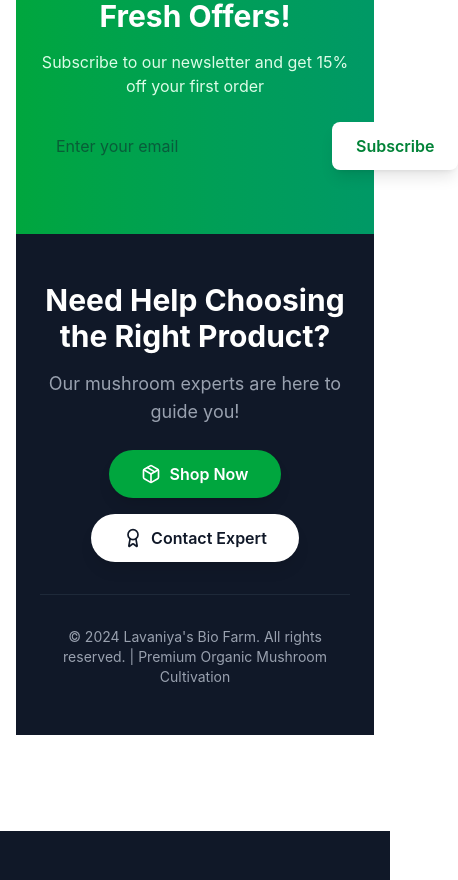
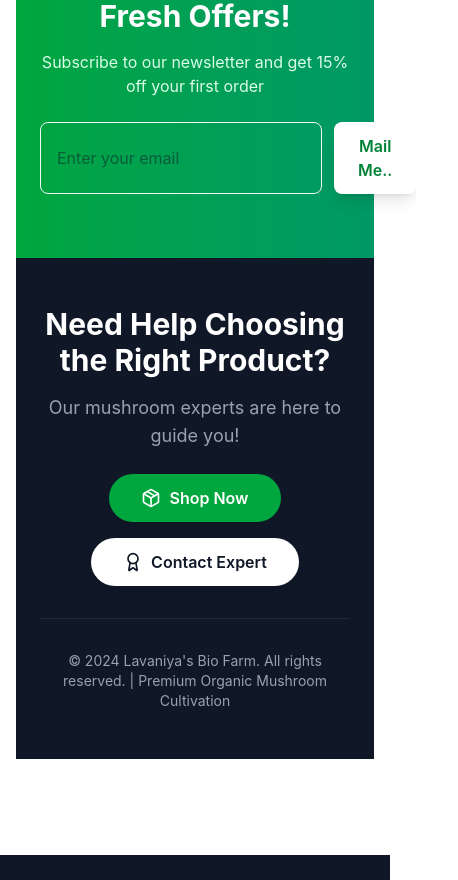
Before and after one commit to sudhirmahur/Lavaniya-s-Bio-Farm, a React (Vite) app: page /products in a window 390 px wide. Shown: the part 5381-6261 px from the top of the page, 458 px wide, since content can reach past the window. Built offline with nearby package versions, Linux system fonts and the light colour scheme.

Commit message:
refactor: update components to use Link for navigation and enhance button styles

```diff
--- a/src/components/CTA.jsx
+++ b/src/components/CTA.jsx
@@ -29,7 +29,7 @@ const CTA = ({
           <div className="flex flex-wrap gap-4 justify-center">
             <button
               onClick={() => navigate('/contact')}
-              className="bg-white text-primary px-8 py-4 rounded-full font-semibold hover:bg-gray-100 transition flex items-center gap-2 shadow-lg hover:shadow-xl"
+              className="bg-white text-primary px-8 py-4 rounded-full font-semibold hover:bg-gray-100 ho transition flex items-center gap-2 shadow-lg hover:shadow-x l"
             >
               <Phone className="w-5 h-5" />
               {primaryButtonText}
@@ -38,7 +38,7 @@ const CTA = ({
             {showSecondaryButton && (
               <button
                 onClick={() => navigate('/products')}
-                className="border-2 border-white text-white px-8 py-4 rounded-full font-semibold hover:bg-white hover:text-primary transition flex items-center gap-2"
+                className="border-2 border-white text-white px-8 py-4 rounded-full font-semibold hover:text-gray-700 hover:bg-white hover:text-primary transition flex items-center gap-2"
               >
                 {secondaryButtonText}
                 <ArrowRight className="w-5 h-5" />
--- a/src/components/Header.jsx
+++ b/src/components/Header.jsx
@@ -108,7 +108,7 @@ export default function Header() {
                 <Phone className="w-4 h-4" />
                 <span>Call Us</span>
               </a>
-              <button className="relative px-4 lg:px-6 py-2 lg:py-3 text-sm lg:text-base font-semibold text-white rounded-lg lg:rounded-xl overflow-hidden group shadow-lg shadow-green-600/30 hover:shadow-xl hover:shadow-green-600/40 transition-all duration-300">
+              <a href="https://wa.me/1234567890" className="relative px-4 lg:px-6 py-2 lg:py-3 text-sm lg:text-base font-semibold text-white rounded-lg lg:rounded-xl overflow-hidden group shadow-lg shadow-green-600/30 hover:shadow-xl hover:shadow-green-600/40 transition-all duration-300">
                 <span className="absolute inset-0 bg-gradient-to-r from-green-600 to-emerald-600" />
                 <span className="absolute inset-0 bg-gradient-to-r from-emerald-600 to-green-600 opacity-0 group-hover:opacity-100 transition-opacity duration-300" />
                 <span className="relative flex items-center gap-2">
@@ -116,7 +116,7 @@ export default function Header() {
                   <span className="hidden lg:inline">Shop Now</span>
                   <span className="lg:hidden">Shop</span>
                 </span>
-              </button>
+              </a>
             </div>
 
             {/* Mobile Menu Button */}
--- a/src/components/Hero.jsx
+++ b/src/components/Hero.jsx
@@ -10,6 +10,7 @@ import {
   Shield,
   Zap,
 } from "lucide-react";
+import { Link } from "react-router-dom";
 
 const Hero = ({ setCurrentPage }) => {
   const [currentImage, setCurrentImage] = useState(0);
@@ -150,19 +151,22 @@ const Hero = ({ setCurrentPage }) => {
               className="flex flex-col sm:flex-row gap-3 pt-2 animate-fadeIn"
               style={{ animationDelay: "0.6s" }}
             >
+              <Link to="/products">
                 <button
-                onClick={() => setCurrentPage?.("products")}
                   className="group bg-gradient-to-r from-green-600 to-emerald-600 text-white px-6 md:px-8 py-3 md:py-3.5 rounded-xl font-semibold hover:from-green-700 hover:to-emerald-700 transition-all flex items-center justify-center gap-2 shadow-lg hover:shadow-2xl transform hover:scale-105 text-sm md:text-base"
                 >
                   Shop Products
                   <ChevronRight className="w-4 h-4 md:w-5 md:h-5 group-hover:translate-x-1 transition-transform" />
                 </button>
+              </Link>
+               <Link to="/about">
               <button
                 onClick={() => setCurrentPage?.("training")}
                 className="group border-2 border-green-600 text-green-700 px-6 md:px-8 py-3 md:py-3.5 rounded-xl font-semibold hover:bg-green-600 hover:text-white transition-all shadow-md hover:shadow-xl transform hover:scale-105 text-sm md:text-base"
               >
                 Learn Cultivation
               </button>
+              </Link>
             </div>
 
             {/* Stats Grid */}
--- a/src/components/ProductCard.jsx
+++ b/src/components/ProductCard.jsx
@@ -1,4 +1,5 @@
 import { ArrowRight, Star, CheckCircle, Package } from "lucide-react";
+import { Link } from "react-router-dom";
 
 const ProductCard = ({ product }) => {
   return (
@@ -54,10 +55,11 @@ const ProductCard = ({ product }) => {
           <div>
             <p className="text-2xl font-bold text-green-700">{product.price}</p>
           </div>
-
+          <Link to={`/products`}>
           <button className="bg-green-700 text-white p-3 rounded-full hover:bg-green-800 transition group-hover:scale-110 shadow-lg hover:shadow-xl">
             <ArrowRight className="w-5 h-5" />
           </button>
+          </Link>
         </div>
       </div>
     </div>
--- a/src/pages/about/About.jsx
+++ b/src/pages/about/About.jsx
@@ -5,6 +5,7 @@ import {
   ThumbsUp, Briefcase, BookOpen, Package, Truck, Clock, MessageCircle
 } from "lucide-react";
 import SEO from "../../components/SEO";
+import { Link } from "react-router-dom";
 
 export default function About() {
   const stats = [
@@ -430,14 +431,18 @@ export default function About() {
               </p>
 
               <div className="flex flex-wrap gap-4 justify-center">
+                <Link to="/contact">
                 <button className="bg-gradient-to-r from-green-600 to-green-700 text-white px-8 py-4 rounded-full font-semibold hover:from-green-700 hover:to-green-800 transition flex items-center gap-2 shadow-lg hover:shadow-xl">
                   <MessageCircle className="w-5 h-5" />
                   Contact Us Today
                 </button>
+                </Link>
+                <Link to="/products" >
                 <button className="border-2 border-green-600 text-green-700 px-8 py-4 rounded-full font-semibold hover:bg-green-50 transition flex items-center gap-2">
                   View Our Products
                   <ArrowRight className="w-5 h-5" />
                 </button>
+                </Link>
               </div>
             </div>
           </div>
--- a/src/pages/home/Home.jsx
+++ b/src/pages/home/Home.jsx
@@ -2,6 +2,7 @@ import { ArrowRight, BookOpen, CheckCircle, ChevronRight,Package, Users,Shield,
 import ProductCard from "../../components/ProductCard";
 import Hero from "../../components/Hero";
 import CTA from "../../components/CTA";
+import { Link } from "react-router-dom";
 
 const HomePage = ({ setCurrentPage }) => {
   const products = [
@@ -96,6 +97,7 @@ const HomePage = ({ setCurrentPage }) => {
           </div>
 
           <div className="text-center">
+            <Link to="/products" className="bg-green-700 text-white px-8 py-3 rounded-full font-semibold hover:bg-green-800 transition inline-flex items-center gap-2">
             <button
               onClick={() => setCurrentPage('products')}
               className="bg-green-700 text-white px-8 py-3 rounded-full font-semibold hover:bg-green-800 transition inline-flex items-center gap-2"
@@ -103,6 +105,7 @@ const HomePage = ({ setCurrentPage }) => {
               View All Products
               <ArrowRight className="w-5 h-5" />
             </button>
+            </Link>
           </div>
         </div>
       </section>
@@ -135,6 +138,7 @@ const HomePage = ({ setCurrentPage }) => {
                   </li>
                 ))}
               </ul>
+              <Link to="/about">
               <button
                 onClick={() => setCurrentPage('about')}
                 className="mt-8 bg-green-700 text-white px-8 py-3 rounded-full font-semibold hover:bg-green-800 transition inline-flex items-center gap-2"
@@ -142,6 +146,7 @@ const HomePage = ({ setCurrentPage }) => {
                 Learn More About Us
                 <ArrowRight className="w-5 h-5" />
               </button>
+              </Link>
             </div>
           </div>
         </div>
@@ -156,6 +161,7 @@ const HomePage = ({ setCurrentPage }) => {
             <p className="text-lg text-gray-700 mb-8">
               Learn mushroom cultivation from experts. We offer comprehensive training for beginners and advanced growers, covering everything from setup to harvesting and marketing.
             </p>
+            <Link to="/training">
             <button
               onClick={() => setCurrentPage('training')}
               className="bg-green-700 text-white px-8 py-3 rounded-full font-semibold hover:bg-green-800 transition inline-flex items-center gap-2"
@@ -163,6 +169,7 @@ const HomePage = ({ setCurrentPage }) => {
               Explore Training Programs
               <ArrowRight className="w-5 h-5" />
             </button>
+            </Link>
           </div>
         </div>
       </section>
--- a/src/pages/products/Products.jsx
+++ b/src/pages/products/Products.jsx
@@ -1,5 +1,6 @@
 import React, { useState, useRef } from 'react';
 import { ShoppingCart, Star, ChevronLeft, ChevronRight, Leaf, Package, TrendingUp, Sparkles, Award, Heart, Truck, Shield } from 'lucide-react';
+import { Link } from 'react-router-dom';
 
 // 50 Unique Products with Real Data
 const allProducts = [
@@ -426,16 +427,24 @@ export default function Products() {
         <div className="max-w-4xl mx-auto text-center text-white">
           <h2 className="text-3xl font-bold mb-4">Stay Updated with Fresh Offers!</h2>
           <p className="text-green-100 mb-6">Subscribe to our newsletter and get 15% off your first order</p>
+          <form onSubmit={(e) => {
+            e.preventDefault();
+            const mail = e.target.elements[0].value;
+            window.location.href = `mailto:${mail}?subject=Lavaniya%27s+Bio+Farm+Newsletter+Subscription`;
+          }}>
             <div className="flex gap-3 max-w-md mx-auto">
               <input
                 type="email"
                 placeholder="Enter your email"
-              className="flex-1 px-4 py-3 rounded-lg text-gray-900 focus:outline-none focus:ring-2 focus:ring-green-300"
+                className="flex-1  px-4 py-3 rounded-lg text-gray-900 focus:outline-none focus:ring-2 focus:ring-green-300 border border-gray-100"
               />
+
               <button className="bg-white text-green-700 px-6 py-3 rounded-lg font-semibold hover:bg-green-50 transition shadow-lg">
-              Subscribe
+                Mail Me..
               </button>
             </div>
+          </form>
+
         </div>
       </div>
 
@@ -445,14 +454,16 @@ export default function Products() {
           <h2 className="text-3xl font-bold mb-4">Need Help Choosing the Right Product?</h2>
           <p className="text-gray-400 mb-6 text-lg">Our mushroom experts are here to guide you!</p>
           <div className="flex gap-4 justify-center flex-wrap">
-            <button className="bg-green-600 text-white px-8 py-3 rounded-full font-semibold hover:bg-green-700 transition shadow-lg flex items-center gap-2">
+            <a href="https://wa.me/8477959291" className="bg-green-600 text-white px-8 py-3 rounded-full font-semibold hover:bg-green-700 transition shadow-lg flex items-center gap-2">
               <Package className="w-5 h-5" />
               Shop Now
-            </button>
+            </a>
+            <Link to ="/contact" >
             <button className="bg-white text-gray-900 px-8 py-3 rounded-full font-semibold hover:bg-gray-100 transition shadow-lg flex items-center gap-2">
               <Award className="w-5 h-5" />
               Contact Expert
             </button>
+            </Link>
           </div>
 
           <div className="mt-8 pt-8 border-t border-gray-800 text-gray-400 text-sm">
```
Lines whose indentation alone changed are shown as unchanged.
